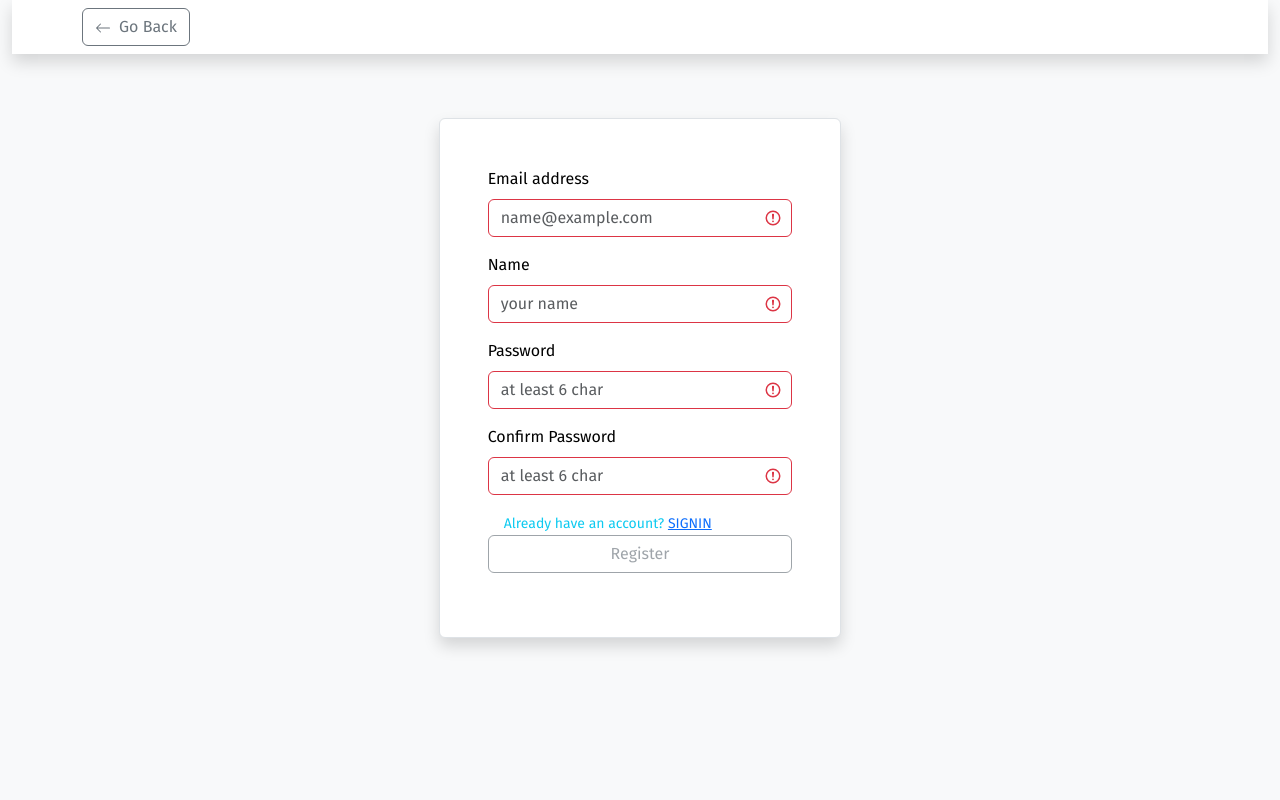
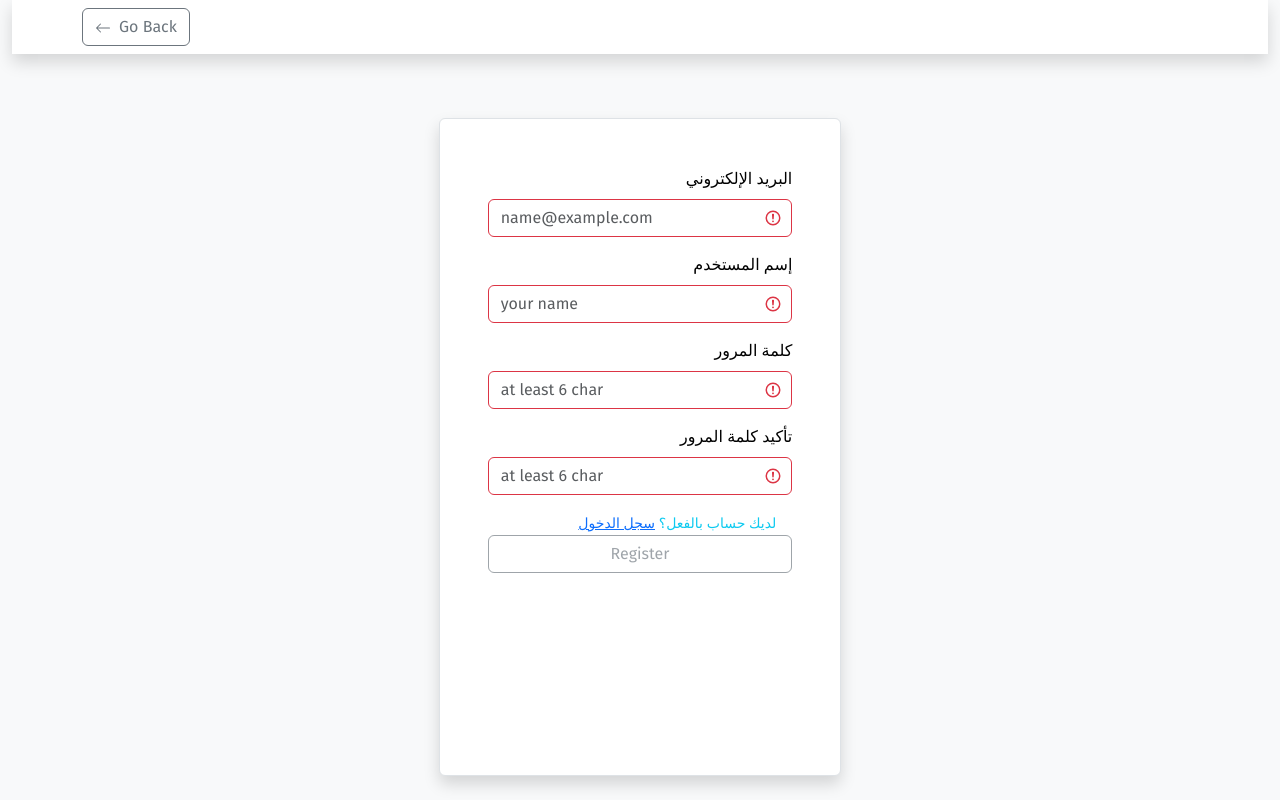
Before and after one commit to MahmoudAlsaht/rayan.market, a React (Vite) app: page /auth/signup in a window 1280 px wide. Built offline with nearby package versions, Linux system fonts and the light colour scheme; no server answers.

Commit message:
change the language to arabic

```diff
--- a/src/assets/styles/CartStyle.css
+++ b/src/assets/styles/CartStyle.css
@@ -1,10 +1,12 @@
 .cartContainer {
 	display: flex;
-	margin-bottom: 4rem;
+	margin-top: 5rem;
+	margin-bottom: 1rem;
 }
 
 .imageProduct {
 	width: 100px;
+	height: 110px;
 	border-radius: 10px;
 	position: absolute;
 }
--- a/src/assets/styles/CheckoutStyle.css
+++ b/src/assets/styles/CheckoutStyle.css
@@ -4,8 +4,8 @@
 	font-weight: bolder;
 }
 
-.checkoutInformation{
-    background-color: #F4F4F4;
+.checkoutInformation {
+	background-color: #f4f4f4;
 	padding: 1rem;
 }
 
@@ -14,8 +14,8 @@
 	color: skyblue;
 }
 
-
-.cartSummary{
-    background-color: #D2D2D2;
+.cartSummary {
+	background-color: #d2d2d2;
 	padding: 1rem;
+	height: 100rem;
 }
--- a/src/components/CartProductCard.tsx
+++ b/src/components/CartProductCard.tsx
@@ -3,6 +3,7 @@ import { Badge, Image } from 'react-bootstrap';
 import { useEffect, useState } from 'react';
 import { sumEachProductTotalPrice } from '../utils';
 import ProductCartActions from './ProductCartActions';
+import defaultProductImage from '../defaultProductImage.jpg';
 
 type CartProductCardProps = {
 	product: TCartProduct | null;
@@ -25,7 +26,10 @@ function CartProductCard({
 			<div className='cartContainer'>
 				<div>
 					<Image
-						src={product?.imageUrl}
+						src={
+							product?.imageUrl ||
+							defaultProductImage
+						}
 						className='imageProduct'
 					/>
 
--- a/src/components/ProductImageCarousel.tsx
+++ b/src/components/ProductImageCarousel.tsx
@@ -12,7 +12,7 @@ function ProductImageCarousel({
 }: ProductImagesProps) {
 	return (
 		<Carousel className='productImageCarousel'>
-			{productImages ? (
+			{productImages && productImages.length > 0 ? (
 				productImages?.map((productImage) => (
 					<Carousel.Item key={productImage?._id}>
 						<Image
--- a/src/components/checkoutComponents/CartSummary.tsx
+++ b/src/components/checkoutComponents/CartSummary.tsx
@@ -1,7 +1,6 @@
 import { useAppSelector } from '../../app/hooks';
 import { TCart } from '../../app/store/cart';
 import CartProductCard from '../CartProductCard';
-import { Container } from 'react-bootstrap';
 
 function CartSummary() {
 	const cart: TCart | null = useAppSelector(
@@ -9,7 +8,10 @@ function CartSummary() {
 	);
 
 	return (
-		<Container className='mt-5'>
+		<>
+			<div className='text-muted'>
+				Total : {cart.totalPrice} JOD
+			</div>
 			{cart?.products?.map((product) => (
 				<CartProductCard
 					type='cartSummary'
@@ -17,10 +19,7 @@ function CartSummary() {
 					product={product}
 				/>
 			))}
-			<div className='totalPrice text-muted'>
-				Total : {cart.totalPrice} JOD
-			</div>
-		</Container>
+		</>
 	);
 }
 
--- a/src/components/checkoutComponents/ContactInformation.tsx
+++ b/src/components/checkoutComponents/ContactInformation.tsx
@@ -49,7 +49,7 @@ function ContactInformation({
 					active
 					onClick={() => handleStep('information')}
 				>
-					Information
+					Contact &amp; shipping
 				</Breadcrumb.Item>
 			</Breadcrumb>
 			<hr />
--- a/src/components/checkoutComponents/Payment.tsx
+++ b/src/components/checkoutComponents/Payment.tsx
@@ -10,7 +10,7 @@ import {
 import { TCart, emptyTheCart } from '../../app/store/cart';
 import { useAppDispatch, useAppSelector } from '../../app/hooks';
 import { ChangeEvent, useState } from 'react';
-import PaymentButton from './PaymentButton';
+// import PaymentButton from './PaymentButton';
 import { createAnOrder } from '../../controllers/order';
 import { Link } from 'react-router-dom';
 
@@ -70,7 +70,7 @@ function Payment({
 						<Card.Body>
 							<Form.Check
 								type='radio'
-								label='Cash on delivery'
+								label='الدفع عند الإستلام'
 								name='paymentMethod'
 								value='cashOnDelivery'
 								onChange={handleChange}
@@ -79,7 +79,7 @@ function Payment({
 					</Card>
 				</Col>
 
-				<Col xs={12}>
+				{/* <Col xs={12}>
 					<Card className='mb-2'>
 						<Card.Body>
 							<p>
@@ -101,7 +101,7 @@ function Payment({
 					{paymentMethod === 'payNow' && (
 						<PaymentButton />
 					)}
-				</Col>
+				</Col> */}
 
 				<Col xs={12}>
 					<Button
@@ -118,7 +118,7 @@ function Payment({
 							paymentMethod == null
 						}
 					>
-						Place The Order
+						تأكيد الطلب
 					</Button>
 				</Col>
 			</Row>
--- a/src/routes/Signin.tsx
+++ b/src/routes/Signin.tsx
@@ -46,7 +46,7 @@ function SignIn() {
 			if (form.checkValidity() === false) {
 				setError({
 					status: true,
-					message: 'invalid fields',
+					message: 'حقول غبر صالحة',
 				});
 			} else {
 				setIsLoading(true);
@@ -76,20 +76,19 @@ function SignIn() {
 			setValidated(false);
 			setError({
 				status: false,
-				message: 'please provide all the missing fields',
+				message: 'الرحاء إدخال جميع الحقول المطلوبة',
 			});
 		} else if (passwordRef.current!.value.length < 6) {
 			setValidated(false);
 			setError({
 				status: false,
-				message:
-					'password must be at least 6 characters',
+				message: 'كلمة المرور يجب أن لا تقل عن 6 خانات',
 			});
 		} else {
 			setValidated(true);
 			setError({
 				status: true,
-				message: 'looks good!',
+				message: 'ممتاز!',
 			});
 		}
 	};
@@ -111,8 +110,8 @@ function SignIn() {
 								className='mb-3'
 								controlId='emailInput'
 							>
-								<Form.Label>
-									Email address
+								<Form.Label className='arb-text'>
+									البريد الإلكتروني
 								</Form.Label>
 								<Form.Control
 									onChange={handleChange}
@@ -127,7 +126,9 @@ function SignIn() {
 								className='mb-3'
 								controlId='passwordInput'
 							>
-								<Form.Label>Password</Form.Label>
+								<Form.Label className='arb-text'>
+									كلمة المرور
+								</Form.Label>
 								<Form.Control
 									onChange={handleChange}
 									required
@@ -137,8 +138,8 @@ function SignIn() {
 								/>
 							</Form.Group>
 							<Form.Group className='mb-3'>
-								<small className='text-info m-2'>
-									Don't have an account?{' '}
+								<small className='text-info m-2 arb-text'>
+									لا تملك حساب بعد؟
 									<Link
 										to='/auth/signup'
 										className='text-primary'
@@ -147,28 +148,28 @@ function SignIn() {
 												'underline',
 										}}
 									>
-										SIGNUP
+										التسجيل
 									</Link>
 								</small>
 								<LoadingButton
 									type='submit'
-									body='Login'
+									body='تسجيل الدخول'
 									variant='primary'
 									disabled={!validated}
 									isLoading={isLoading}
 								/>
 
-								<small className='text-info m-2'>
-									Forgot password?{' '}
+								<small className='text-info m-2 arb-text'>
+									نسيت كلمة المرور
 									<Link
 										to='/auth/reset-password'
-										className='text-primary'
+										className='text-primary arb-text'
 										style={{
 											textDecoration:
 												'underline',
 										}}
 									>
-										RESET PASSWORD
+										إعادة ضبط كلمة المرور
 									</Link>
 								</small>
 							</Form.Group>
--- a/src/routes/Signup.tsx
+++ b/src/routes/Signup.tsx
@@ -50,7 +50,7 @@ function Signup() {
 			if (form.checkValidity() === false) {
 				setError({
 					status: true,
-					message: 'invalid fields',
+					message: 'حقول غبر صالحة',
 				});
 			} else {
 				setIsLoading(true);
@@ -83,7 +83,7 @@ function Signup() {
 			setValidated(false);
 			setError({
 				status: false,
-				message: 'please provide all the missing fields',
+				message: 'الرحاء إدخال جميع الحقول المطلوبة',
 			});
 		} else if (
 			passwordRef.current?.value !==
@@ -92,26 +92,25 @@ function Signup() {
 			setValidated(false);
 			setError({
 				status: false,
-				message: 'passwords do not match',
+				message: 'كلمتي المرور غير متطابقتين',
 			});
 		} else if (passwordRef.current!.value.length < 6) {
 			setValidated(false);
 			setError({
 				status: false,
-				message:
-					'password must be at least 6 characters',
+				message: 'كلمة المرور يجب أن لا تقل عن 6 خانات',
 			});
 		} else if (usernameRef.current?.value === 'anonymous') {
 			setValidated(false);
 			setError({
 				status: false,
-				message: 'you cannot pick this username',
+				message: ' يمكنك اختيار لمة المرور هذه!',
 			});
 		} else {
 			setValidated(true);
 			setError({
 				status: true,
-				message: 'looks good!',
+				message: 'ممتاز!',
 			});
 		}
 	};
@@ -124,7 +123,10 @@ function Signup() {
 						noValidate
 						validated={!validated}
 						onSubmit={handleSubmit}
-						style={{ width: '100%' }}
+						style={{
+							width: '100%',
+							height: '70dvh',
+						}}
 					>
 						<ErrorComponent error={error} />
 
@@ -132,8 +134,8 @@ function Signup() {
 							className='mb-3'
 							controlId='emailInput'
 						>
-							<Form.Label>
-								Email address
+							<Form.Label className='arb-text'>
+								البريد الإلكتروني
 							</Form.Label>
 							<Form.Control
 								onChange={handleChange}
@@ -148,7 +150,9 @@ function Signup() {
 							className='mb-3'
 							controlId='NameInput'
 						>
-							<Form.Label>Name</Form.Label>
+							<Form.Label className='arb-text'>
+								إسم المستخدم{' '}
+							</Form.Label>
 							<Form.Control
 								onChange={handleChange}
 								required
@@ -161,7 +165,9 @@ function Signup() {
 							className='mb-3'
 							controlId='passwordInput'
 						>
-							<Form.Label>Password</Form.Label>
+							<Form.Label className='arb-text'>
+								كلمة المرور{' '}
+							</Form.Label>
 							<Form.Control
 								onChange={handleChange}
 								required
@@ -174,8 +180,8 @@ function Signup() {
 							className='mb-3'
 							controlId='passwordConfirmationInput'
 						>
-							<Form.Label>
-								Confirm Password
+							<Form.Label className='arb-text'>
+								تأكيد كلمة المرور{' '}
 							</Form.Label>
 							<Form.Control
 								onChange={handleChange}
@@ -185,9 +191,9 @@ function Signup() {
 								ref={confirmPasswordRef}
 							/>
 						</Form.Group>
-						<Form.Group className='mb-3'>
+						<Form.Group className='mb-3 arb-text'>
 							<small className='text-info m-3'>
-								Already have an account?{' '}
+								لديك حساب بالفعل؟{' '}
 								<Link
 									to='/auth/signin'
 									className='text-primary'
@@ -196,7 +202,7 @@ function Signup() {
 											'underline',
 									}}
 								>
-									SIGNIN
+									سجل الدخول
 								</Link>
 							</small>
 							<LoadingButton
```
Also changed, not shown: src/routes/checkout/CartCheckout.tsx (+12 -9 lines). Lines whose indentation alone changed are shown as unchanged.
